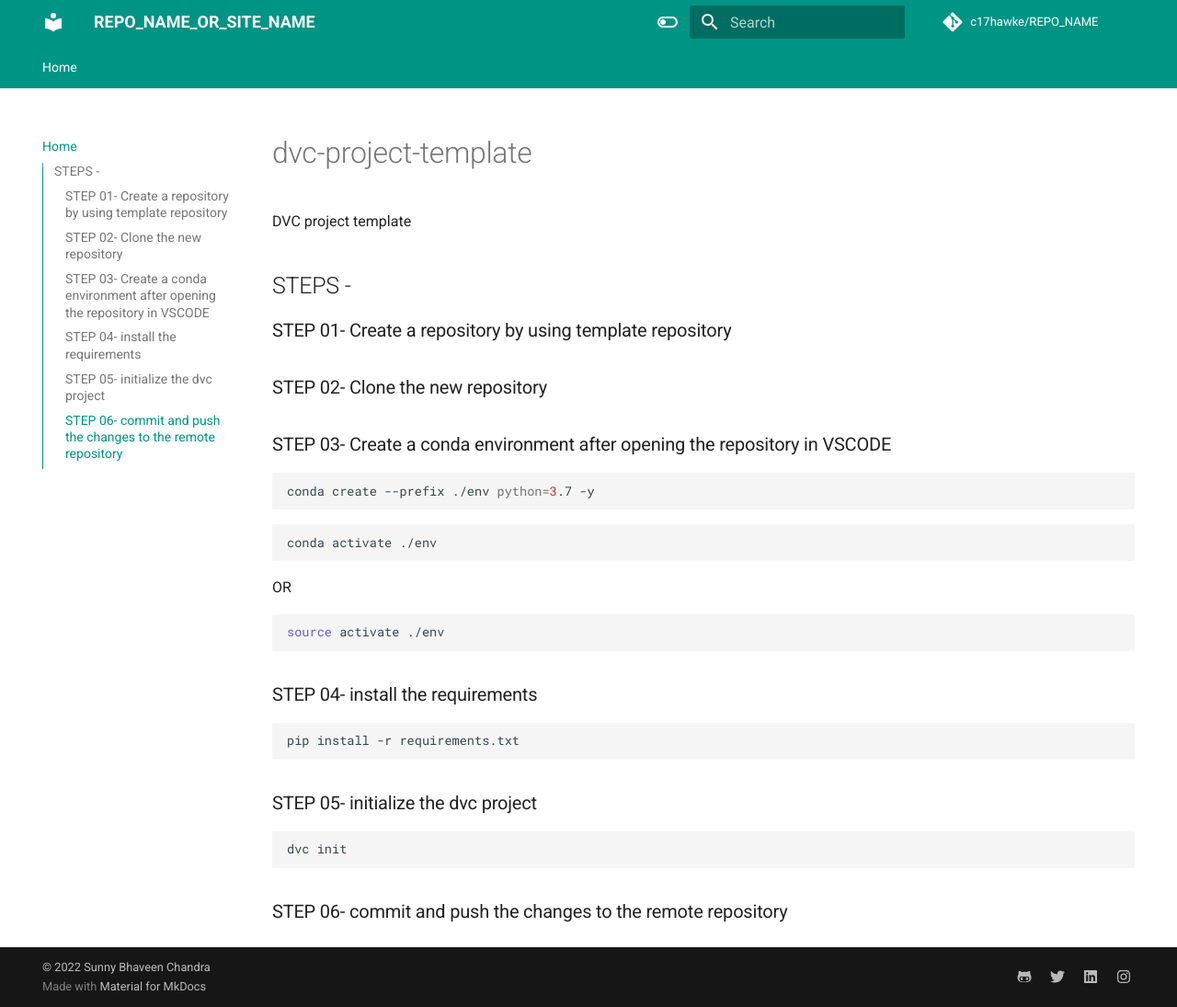
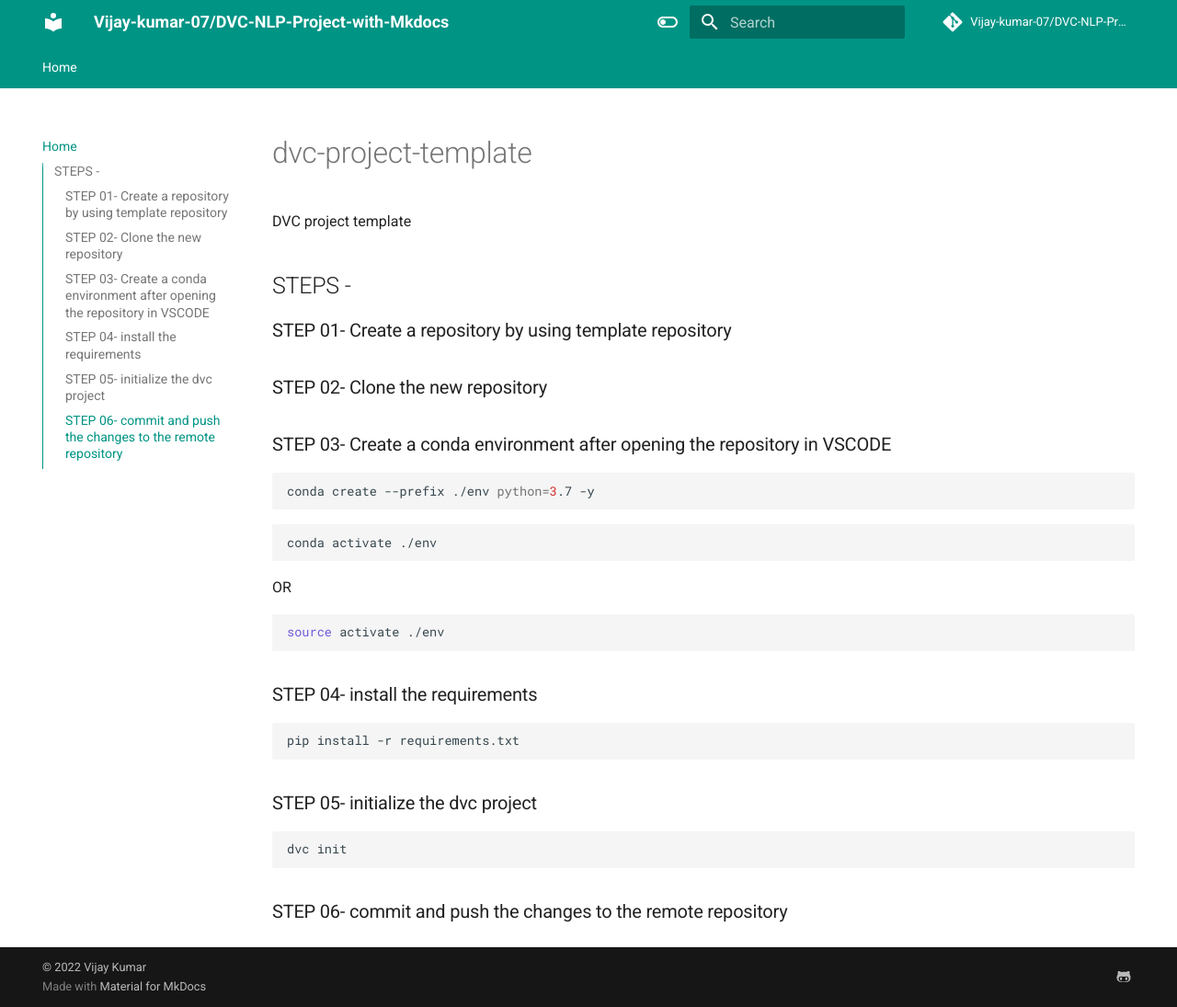
Before and after one commit to Vijay-kumar-07/DVC-NLP-Project-with-Mkdocs, an MkDocs documentation site: the page built from docs/index.md, in a window 1280 px wide and 1095 px high. Shown: the whole window at 92% size. Built offline with MkDocs 1.6.1 and Material for MkDocs 9.7.7, drawn with Linux system fonts in a browser that asks for light colours; comment, search, counter and statistics services are not loaded.

Commit message:
Changed repos

```diff
--- a/mkdocs.yml
+++ b/mkdocs.yml
@@ -1,16 +1,16 @@
 # Project information
-site_name: REPO_NAME_OR_SITE_NAME
+site_name: Vijay-kumar-07/DVC-NLP-Project-with-Mkdocs
 # defeine TOC or order of website-
 nav:
   - Home: index.md
 
-site_author: Sunny Bhaveen Chandra
+site_author: Vijay Kumar Budatha
 site_description: >-
   DESCRIPTION
 
 # Repository
-repo_name: c17hawke/REPO_NAME
-repo_url: https://github.com/c17hawke/REPO_NAME
+repo_name: Vijay-kumar-07/DVC-NLP-Project-with-Mkdocs
+repo_url: https://github.com/Vijay-kumar-07/DVC-NLP-Project-with-Mkdocs
 
 # Configuration
 theme:
@@ -39,13 +39,13 @@ theme:
 extra:
   social:
     - icon: fontawesome/brands/github-alt
-      link: https://github.com/c17hawke
-    - icon: fontawesome/brands/twitter
-      link: https://twitter.com/c17hawke
-    - icon: fontawesome/brands/linkedin
-      link: https://linkedin.com/in/c17hawke
-    - icon: fontawesome/brands/instagram
-      link: https://www.instagram.com/c17hawke/
+      link: https://github.com/Vijay-kumar-07
+    #- icon: fontawesome/brands/twitter
+     # link: https://twitter.com/c17hawke
+    #- icon: fontawesome/brands/linkedin
+     # link: https://linkedin.com/in/c17hawke
+    #- icon: fontawesome/brands/instagram
+    #  link: https://www.instagram.com/c17hawke/
 
 extra_javascript:
   - javascripts/mathjax.js
@@ -70,4 +70,4 @@ plugins:
   - search
 
 copyright: |
-  &copy; 2022 <a href="https://github.com/c17hawke"  target="_blank" rel="noopener">Sunny Bhaveen Chandra</a>
+  &copy; 2022 <a href="https://github.com/Vijay-kumar-07"  target="_blank" rel="noopener">Vijay Kumar</a>
```
